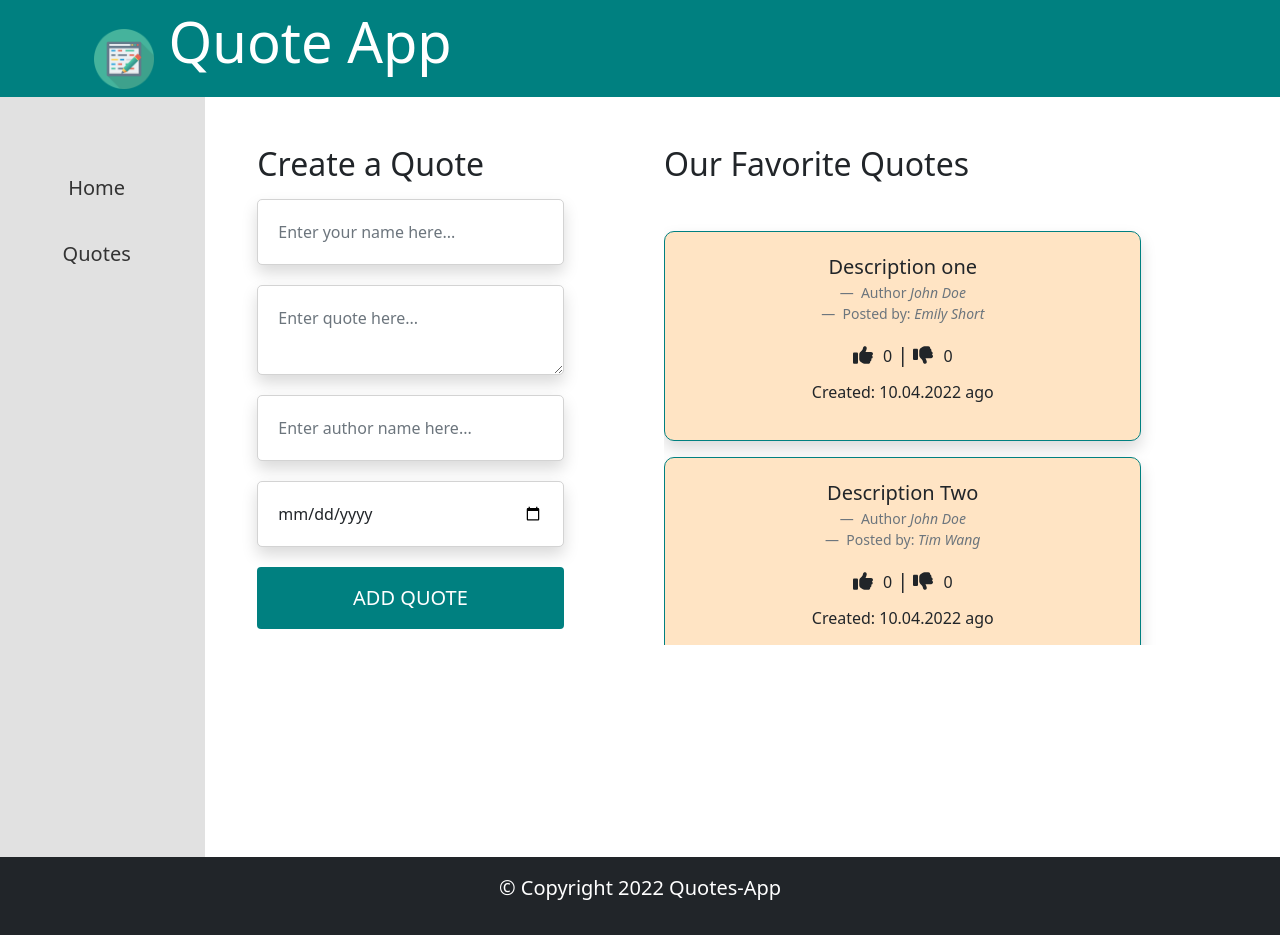
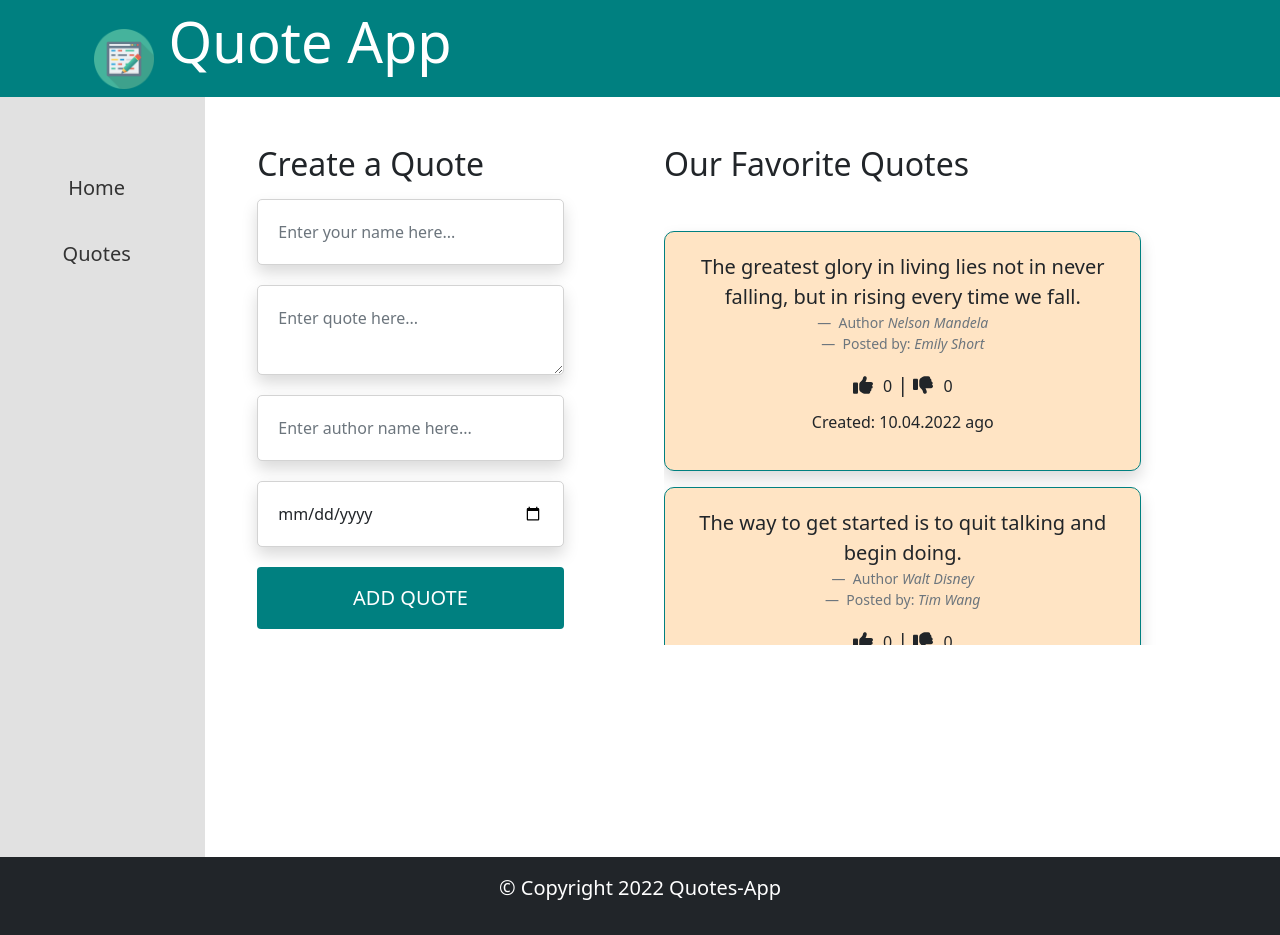
Before and after one commit to bignimz/quotes-web-app, an Angular app: page / in a window 1280 px wide. Built offline with nearby package versions, Linux system fonts and the light colour scheme.

Commit message:
Added more quotes to the quotes array for the initial rendering

```diff
--- a/src/app/quote/quote.component.ts
+++ b/src/app/quote/quote.component.ts
@@ -20,9 +20,9 @@ export class QuoteComponent implements OnInit {
   quotes = [
     {
       id: 1,
-      title: 'Quote 1',
-      description: 'Description one',
-      author: 'John Doe',
+      title: 'GREATEST GLORY',
+      description: 'The greatest glory in living lies not in never falling, but in rising every time we fall.',
+      author: 'Nelson Mandela',
       name: 'Emily Short',
       date: '10.04.2022',
       likes: 0,
@@ -30,10 +30,10 @@ export class QuoteComponent implements OnInit {
     },
     {
       id: 2,
-      title: 'Quote 2',
-      description: 'Description Two',
-      author: 'John Doe',
-      date: '10.04.2022',
+      title: 'GETTING STARTED',
+      description: 'The way to get started is to quit talking and begin doing.',
+      author: 'Walt Disney',
+      date: '05.03.2022',
       name: 'Tim Wang',
       likes: 0,
       dislikes: 0
@@ -41,9 +41,9 @@ export class QuoteComponent implements OnInit {
     },
     {
       id: 3,
-      title: 'Quote 3',
-      description: 'Description Three',
-      author: 'John Doe',
+      title: 'MIND THE TIME',
+      description: "Your time is limited, so don't waste it living someone else's life. Don't be trapped by dogma – which is living with the results of other people's thinking.",
+      author: 'Steve Jobs',
       date: '10.04.2022',
       name: 'Peter Mosh',
       likes: 0,
@@ -51,9 +51,9 @@ export class QuoteComponent implements OnInit {
     },
     {
       id: 4,
-      title: 'Quote 4',
-      description: 'Description Four',
-      author: 'John Doe',
+      title: 'THIS LIFE',
+      description: "If you look at what you have in life, you'll always have more. If you look at what you don't have in life, you'll never have enough.",
+      author: 'Oprah Winfrey',
       name: 'Mike Epps',
       date: '10.04.2022',
       likes: 0,
```
